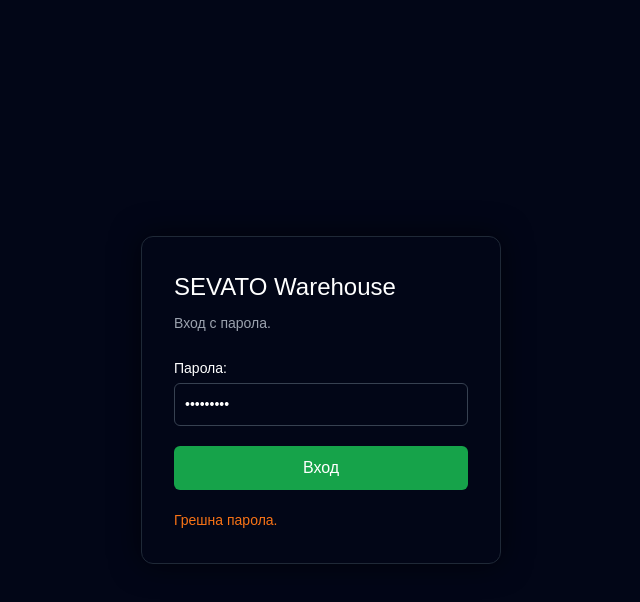
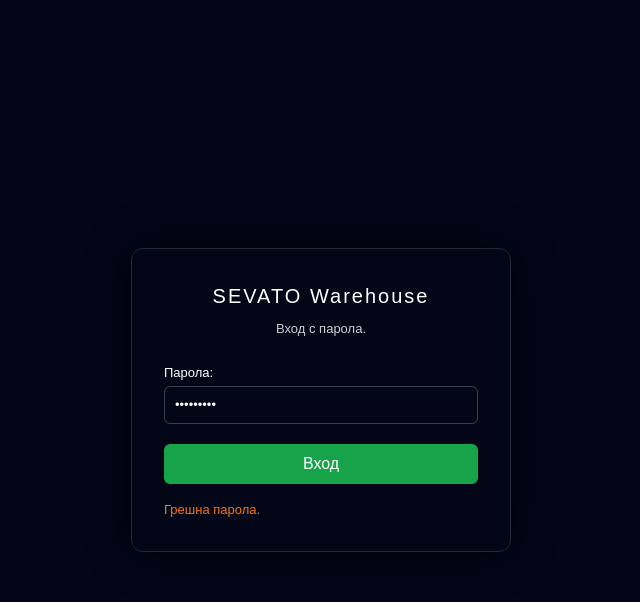
Before and after one commit to ufoxemnogogotin-cmyk/sevato-warehouse, a Next.js app: page /login in a window 1280 px wide. Both pictures are taken after typing "Sample123" into the empty fields and a click on the button "Вход". Shown: the top 602 px of the page, without its empty margins (319-959 px from the left). Built offline with nearby package versions, Linux system fonts and the light colour scheme; no server answers.

Commit message:
Fix login route and middleware

```diff
--- a/src/app/api/login/route.ts
+++ b/src/app/api/login/route.ts
@@ -1,30 +1,23 @@
 import { NextResponse } from "next/server";
+
+const PASSWORD = process.env.WAREHOUSE_PASSWORD;
 
 export async function POST(req: Request) {
   const { password } = await req.json();
 
-  const expectedPassword = process.env.WAREHOUSE_PASSWORD;
-
-  if (!expectedPassword) {
-    return NextResponse.json(
-      { ok: false, error: "Server password is not configured." },
-      { status: 500 }
-    );
-  }
-
-  if (password !== expectedPassword) {
+  if (!PASSWORD || password !== PASSWORD) {
     return NextResponse.json({ ok: false }, { status: 401 });
   }
 
   const res = NextResponse.json({ ok: true });
 
-  // Слагаме cookie за 30 дни
-  res.cookies.set("warehouse_auth", "ok", {
+  // Cookie, което казва "този човек е логнат"
+  res.cookies.set("warehouse_auth", "1", {
+    path: "/",
     httpOnly: true,
+    sameSite: "lax",
     secure: true,
-    sameSite: "strict",
-    path: "/",
-    maxAge: 60 * 60 * 24 * 30,
+    maxAge: 60 * 60 * 24 * 7, // 7 дни
   });
 
   return res;
--- a/src/app/login/page.tsx
+++ b/src/app/login/page.tsx
@@ -4,15 +4,12 @@
 
 export default function LoginPage() {
   const [password, setPassword] = useState("");
-  const [status, setStatus] = useState<string | null>(null);
-  const [loading, setLoading] = useState(false);
+  const [error, setError] = useState("");
 
   async function handleSubmit(e: React.FormEvent) {
     e.preventDefault();
-    setStatus(null);
-    setLoading(true);
+    setError("");
 
-    try {
     const res = await fetch("/api/login", {
       method: "POST",
       headers: { "Content-Type": "application/json" },
@@ -20,18 +17,11 @@
     });
 
     if (res.ok) {
-        // ако има ?from=/build го взима, иначе връща към /
       const params = new URLSearchParams(window.location.search);
       const from = params.get("from") || "/";
       window.location.href = from;
     } else {
-        setStatus("Грешна парола.");
-      }
-    } catch (err) {
-      console.error(err);
-      setStatus("Проблем със сървъра.");
-    } finally {
-      setLoading(false);
+      setError("Грешна парола.");
     }
   }
 
@@ -39,42 +29,49 @@
     <main
       style={{
         minHeight: "100vh",
-        background: "#020617",
         display: "flex",
         alignItems: "center",
         justifyContent: "center",
+        background: "#020617",
         color: "white",
-        padding: 16,
       }}
     >
       <div
         style={{
           background: "#020617",
-          border: "1px solid #1f2937",
           borderRadius: 12,
           padding: 32,
           width: "100%",
-          maxWidth: 360,
-          boxShadow: "0 0 30px rgba(0,0,0,0.6)",
+          maxWidth: 380,
+          boxShadow: "0 0 40px rgba(0,0,0,0.7)",
+          border: "1px solid #1f2937",
         }}
       >
-        <h1 style={{ fontSize: 24, marginBottom: 8 }}>SEVATO Warehouse</h1>
-        <p style={{ marginBottom: 24, color: "#9ca3af", fontSize: 14 }}>
+        <h1
+          style={{
+            fontSize: 20,
+            marginBottom: 8,
+            textAlign: "center",
+            letterSpacing: 2,
+          }}
+        >
+          SEVATO Warehouse
+        </h1>
+        <p style={{ fontSize: 13, opacity: 0.8, marginBottom: 24, textAlign: "center" }}>
           Вход с парола.
         </p>
 
-        <form
-          onSubmit={handleSubmit}
-          style={{ display: "grid", gap: 12 }}
-        >
-          <label style={{ display: "grid", gap: 4, fontSize: 14 }}>
+        <form onSubmit={handleSubmit} style={{ display: "grid", gap: 12 }}>
+          <label style={{ fontSize: 13 }}>
             Парола:
             <input
               type="password"
               value={password}
               onChange={(e) => setPassword(e.target.value)}
               style={{
-                padding: 10,
+                marginTop: 4,
+                width: "100%",
+                padding: "8px 10px",
                 borderRadius: 6,
                 border: "1px solid #374151",
                 background: "#020617",
@@ -85,24 +82,23 @@
 
           <button
             type="submit"
-            disabled={loading}
             style={{
               marginTop: 8,
-              padding: "10px 16px",
+              padding: "8px 12px",
               borderRadius: 6,
               border: "none",
               background: "#16a34a",
               color: "white",
+              fontWeight: 500,
               cursor: "pointer",
-              fontWeight: 500,
             }}
           >
-            {loading ? "Влизане..." : "Вход"}
+            Вход
           </button>
 
-          {status && (
-            <p style={{ marginTop: 8, color: "#f97316", fontSize: 14 }}>
-              {status}
+          {error && (
+            <p style={{ color: "#f97316", fontSize: 13, marginTop: 4 }}>
+              {error}
             </p>
           )}
         </form>
--- /dev/null
+++ b/src/middleware.ts
@@ -0,0 +1,36 @@
+import { NextRequest, NextResponse } from "next/server";
+
+const PUBLIC_PATHS = ["/login", "/favicon.ico"];
+
+export function middleware(req: NextRequest) {
+  const { pathname } = req.nextUrl;
+
+  // Разрешаваме:
+  // - самата login страница
+  // - API за логин
+  // - next статиките / images / favicon
+  if (
+    PUBLIC_PATHS.includes(pathname) ||
+    pathname.startsWith("/_next") ||
+    pathname.startsWith("/api/login")
+  ) {
+    return NextResponse.next();
+  }
+
+  const authCookie = req.cookies.get("warehouse_auth");
+
+  // Ако няма cookie -> пращаме на /login
+  if (!authCookie) {
+    const url = req.nextUrl.clone();
+    url.pathname = "/login";
+    url.searchParams.set("from", pathname || "/");
+    return NextResponse.redirect(url);
+  }
+
+  // Има cookie -> пускаме към страницата
+  return NextResponse.next();
+}
+
+export const config = {
+  matcher: ["/((?!_next/static|_next/image|favicon.ico).*)"],
+};
```
Lines whose indentation alone changed are shown as unchanged.
